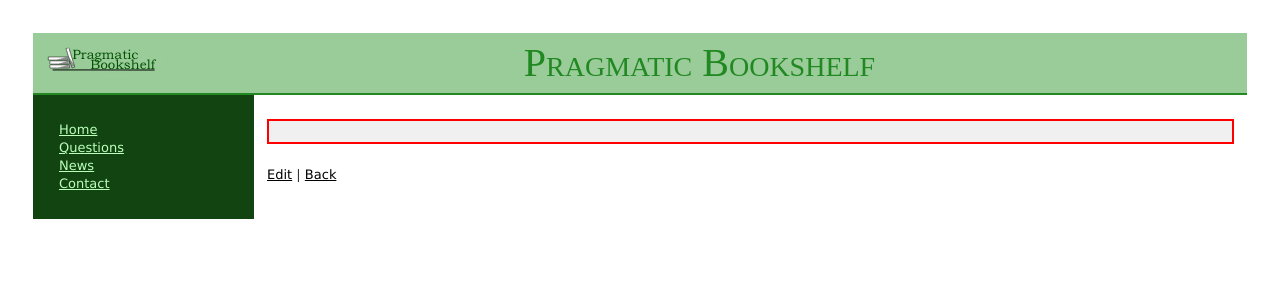
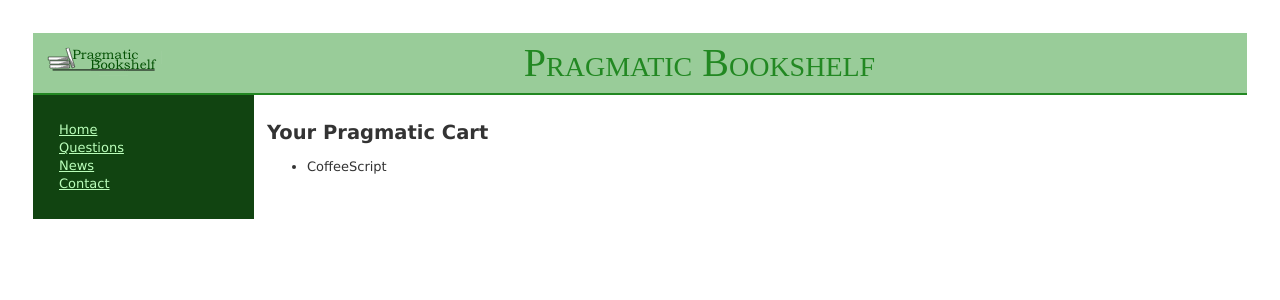
Before and after one commit to AhmedMamduh/Come-Shop, a Rails app: page /carts/1 in a window 1280 px wide. Shown: the top 300 px of the page. Run offline with Rails 7, Linux system fonts and the light colour scheme; data comes from the database, SQL or seed files in the repository; tables that the repository leaves empty hold one stand-in row (values such as "Sample post"); style sheets or scripts are compiled from the project's sources.

Commit message:
add cart

```diff
--- a/app/assets/stylesheets/store.css.scss
+++ b/app/assets/stylesheets/store.css.scss
@@ -43,6 +43,9 @@
 margin-left: 100px;
 margin-top: 0.5em;
 margin-bottom: 0.8em;
+form, div {
+display: inline;
+}
 }
 .price {
 color: #44a;
--- a/app/models/line_item.rb
+++ b/app/models/line_item.rb
@@ -1,4 +1,4 @@
-class LineItem < ApplicationRecord::Base
+class LineItem < ApplicationRecord
   belongs_to :product
   belongs_to :cart
 end
--- a/app/views/carts/show.html.erb
+++ b/app/views/carts/show.html.erb
@@ -1,4 +1,10 @@
+<% if notice %>
 <p id="notice"><%= notice %></p>
+<% end %>
 
-<%= link_to 'Edit', edit_cart_path(@cart) %> |
-<%= link_to 'Back', carts_path %>
+<h2>Your Pragmatic Cart</h2>
+<ul>
+	<% @cart.line_items.each do |item| %>
+		<li><%= item.product.title %></li>
+	<% end %>
+</ul>
--- a/app/views/store/index.html.erb
+++ b/app/views/store/index.html.erb
@@ -13,6 +13,7 @@
 		<%= sanitize(product.description) %>
 		<div class="price_line">
 			<span class="price"><%= number_to_currency(product.price) %></span>
+			<%= button_to 'Add to Cart', line_items_path(product_id: product) %>
 		</div>
 	</div>
    <% end %>
```
Also changed, not shown: app/controllers/line_items_controller.rb (+5 -2 lines), app/models/product.rb (+17 -0 lines), test/controllers/line_items_controller_test.rb (+2 -2 lines).
